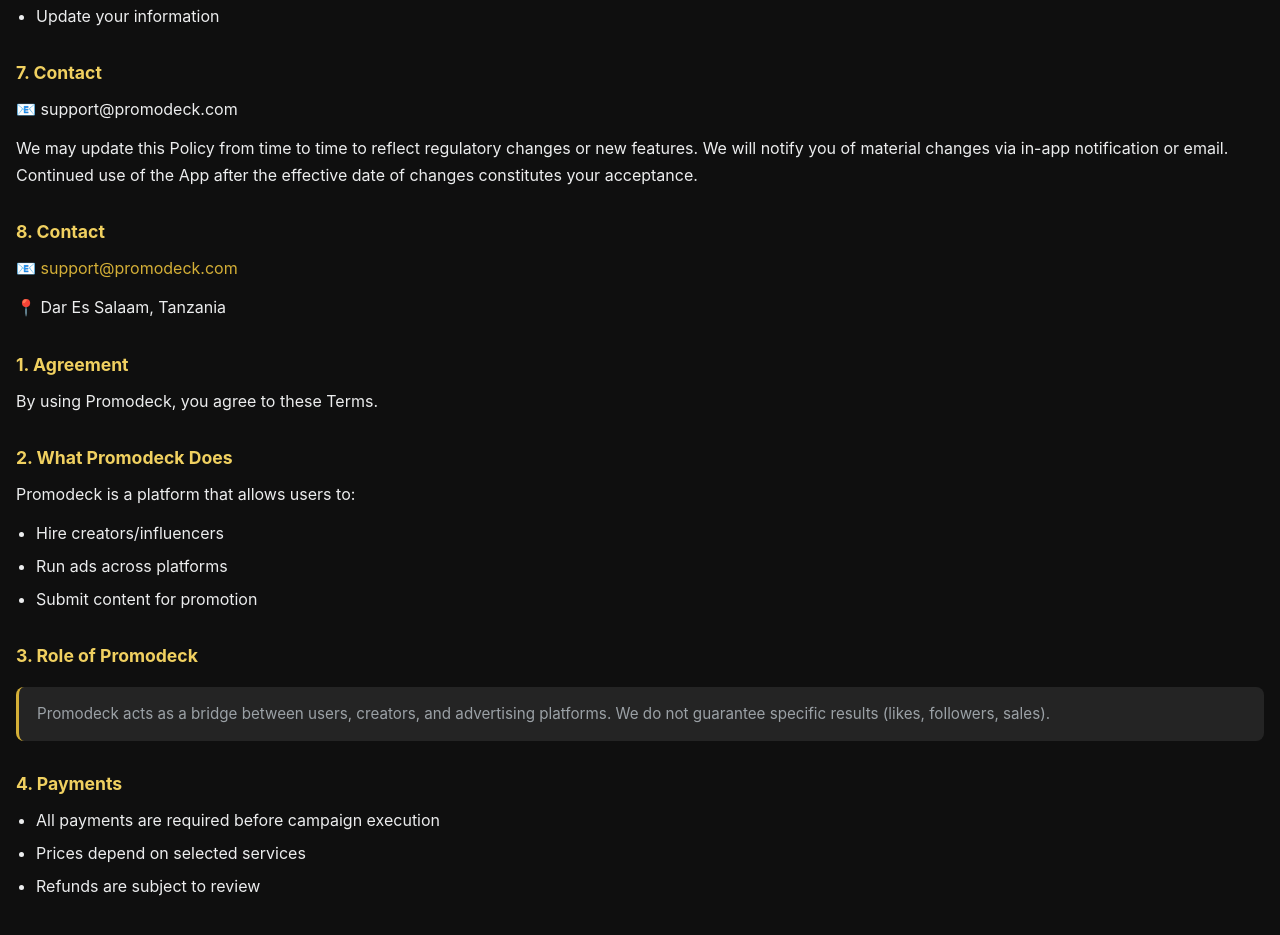
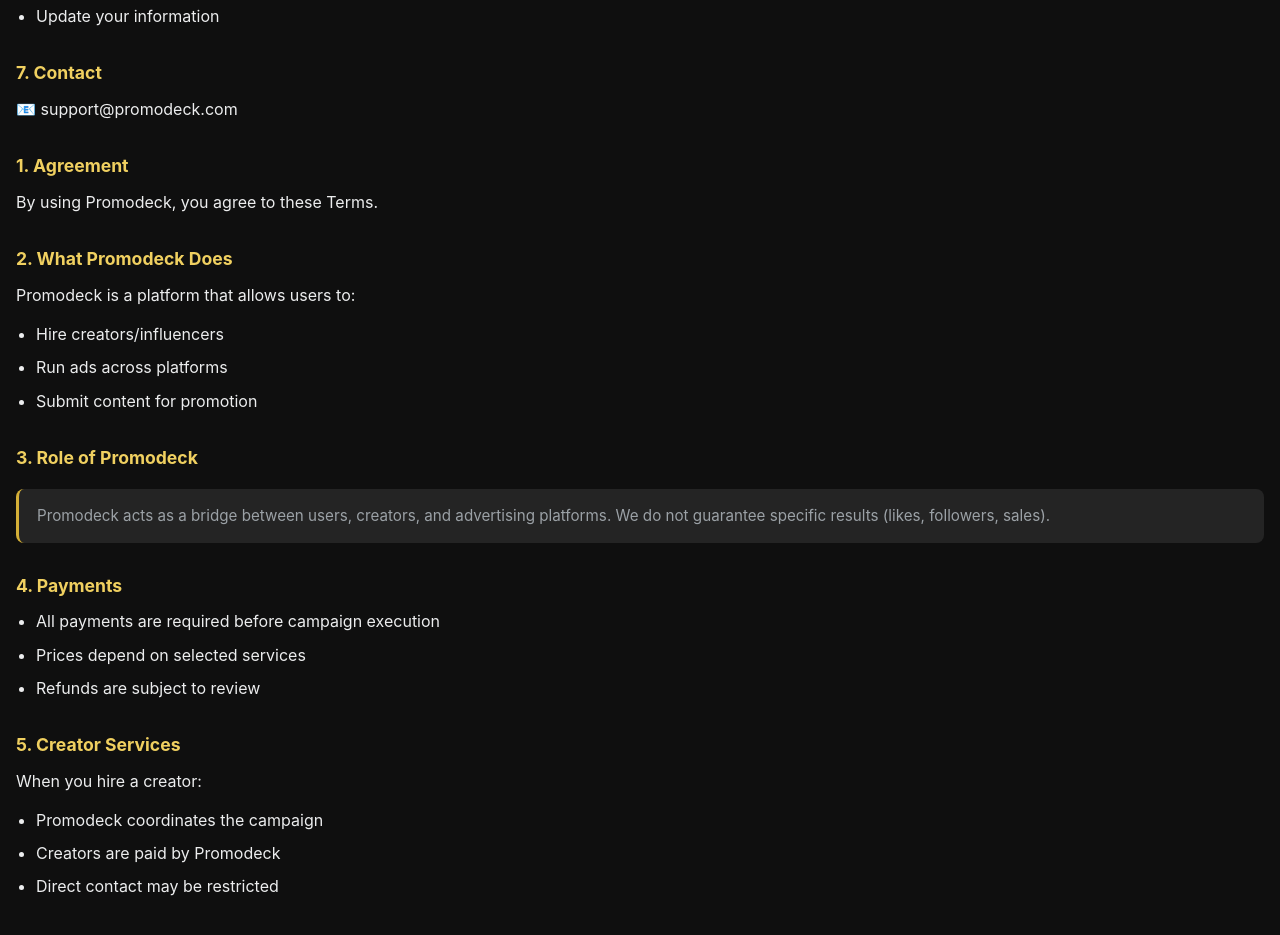
Before and after one commit to Reykee/PromoDeck-legal, a plain HTML site: page index.html in a window 1280 px wide. Shown: the part 1530-2465 px from the top of the page. Drawn offline with Linux system fonts and the light colour scheme.

Commit message:
Update index.html by removing old policy section
Removed outdated policy information and contact details.

```diff
--- a/index.html
+++ b/index.html
@@ -324,15 +324,7 @@
 <h3>7. Contact</h3>
 <p>📧 support@promodeck.com</p>
         <p>
-            We may update this Policy from time to time to reflect regulatory changes or new features.
-            We will notify you of material changes via in-app notification or email.
-            Continued use of the App after the effective date of changes constitutes your acceptance.
-        </p>
 
-        <h3>8. Contact</h3>
-        <p>📧 <a href="mailto:support@promodeck.co">support@promodeck.com</a></p>
-        <p>📍 Dar Es Salaam, Tanzania</p>
-    </div>
 
     <!-- ═══════════════════════════════════════════════
          TERMS OF USE
```
